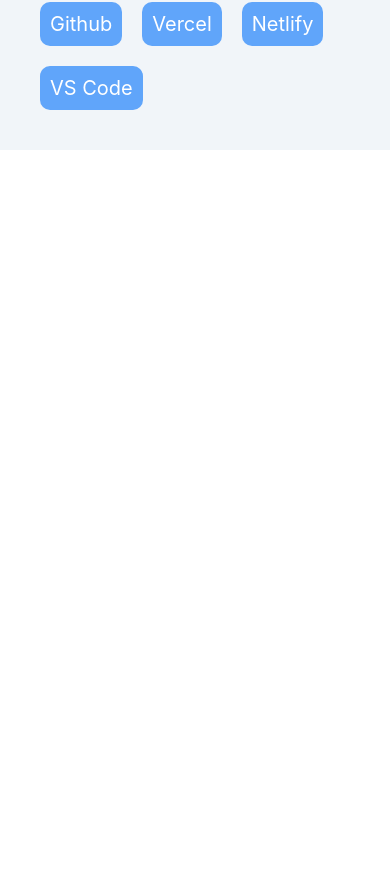
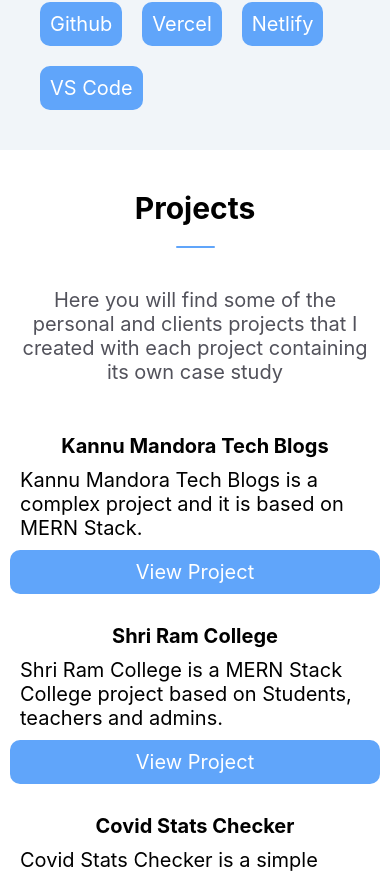
Before and after one commit to mandorakannu/mandorakannu_mobile_app, a React Native app: screen / in a window 390 px wide. Shown: the part 2019-2892 px from the top of the page. Before the commit the page ends 2169 px from the top, so only its background shows below. Built offline with nearby package versions, Linux system fonts and the light colour scheme.

Commit message:
Project Section Created

```diff
--- a/App.tsx
+++ b/App.tsx
@@ -3,6 +3,7 @@
 import React from "react";
 import Header from "shared_ui/Header";
 import { SafeAreaView, ScrollView } from "react-native";
+import Projects from "ui/Projects";
 const App = () => {
   return (
     <>
@@ -11,6 +12,7 @@
         <ScrollView>
           <Main />
           <About />
+          <Projects />
         </ScrollView>
       </SafeAreaView>
     </>
--- a/src/components/ui/About.tsx
+++ b/src/components/ui/About.tsx
@@ -48,7 +48,7 @@
         you have a good opportunity that matches my skills and experience then
         don't hesitate to contact me.
       </Text>
-      <Text style={styles.headingText}>About Me</Text>
+      <Text style={styles.headingText}>My Skills</Text>
       <View style={styles.skillsView}>
         {skills.map((skill, index) => (
           <Text key={index} style={styles.skills}>
--- /dev/null
+++ b/src/components/ui/Projects.tsx
@@ -0,0 +1,117 @@
+import {
+  Linking,
+  StyleSheet,
+  Text,
+  TouchableOpacity,
+  View,
+} from "react-native";
+import React, { Fragment } from "react";
+import { colors } from "assets/styles/colors";
+
+export default function Projects() {
+  const projects = [
+    {
+      title: "Kannu Mandora Tech Blogs",
+      description:
+        "Kannu Mandora Tech Blogs is a complex project and it is based on MERN Stack.",
+      link: "https://mandorakannu.me/",
+    },
+    {
+      title: "Shri Ram College",
+      description:
+        "Shri Ram College is a MERN Stack College project based on Students, teachers and admins.",
+      link: "https://shriramcollege.cyclic.cloud",
+    },
+    {
+      title: "Covid Stats Checker",
+      description:
+        "Covid Stats Checker is a simple project based on React.Js. It shows the stats of Covid-19 in any country.",
+      link: "https://covid.mandorakannu.tech",
+    },
+    {
+      title: "MK Store",
+      description:
+        "MK Store is a simple project based on Next.Js. It is a E-Commerce website.",
+      link: "https://mandorakannu.rocks",
+    },
+    {
+      title: "API Ninja Hub",
+      description:
+        "API Ninja Hub is a simple project based on Next.Js. It is a API website.",
+      link: "https://api.mandorakannu.tech",
+    },
+  ];
+  const gotoPage = (link: string) => Linking.openURL(link);
+
+  return (
+    <View style={styles.container}>
+      <Text style={styles.headingText}>Projects</Text>
+      <Text style={styles.line}></Text>
+      <Text style={styles.description}>
+        Here you will find some of the personal and clients projects that I
+        created with each project containing its own case study
+      </Text>
+      <View>
+        {projects.map(({ title, description, link }) => (
+          <Fragment key={link}>
+            <Text style={styles.projectTitle}>{title}</Text>
+            <Text style={styles.projectDescription}>{description}</Text>
+            <TouchableOpacity onPress={() => gotoPage(link)}>
+              <Text style={styles.projects}>View Project</Text>
+            </TouchableOpacity>
+          </Fragment>
+        ))}
+      </View>
+    </View>
+  );
+}
+
+const styles = StyleSheet.create({
+  container: {
+    justifyContent: "center",
+    alignItems: "center",
+    gap: 20,
+    backgroundColor: colors.white,
+    paddingVertical: 40,
+  },
+  headingText: {
+    fontSize: 30,
+    fontWeight: "bold",
+    color: colors.black,
+    textTransform: "capitalize",
+  },
+  line: {
+    width: "10%",
+    height: 2,
+    backgroundColor: colors.blue400,
+    borderRadius: 10,
+  },
+  description: {
+    fontSize: 20,
+    color: colors.zinc600,
+    textAlign: "center",
+    padding: 20,
+  },
+  projects: {
+    fontSize: 20,
+    margin: 10,
+    color: colors.white,
+    backgroundColor: colors.blue400,
+    textAlign: "center",
+    padding: 10,
+    marginBottom: 20,
+    borderRadius: 10,
+  },
+  projectTitle: {
+    fontSize: 20,
+    fontWeight: "bold",
+    color: colors.black,
+    textTransform: "capitalize",
+    textAlign: "center",
+    paddingVertical: 10,
+  },
+  projectDescription: {
+    paddingHorizontal: 20,
+    fontSize: 20,
+  },
+});
```
